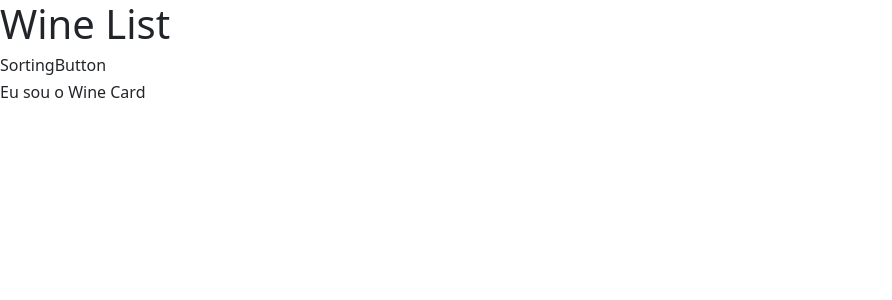
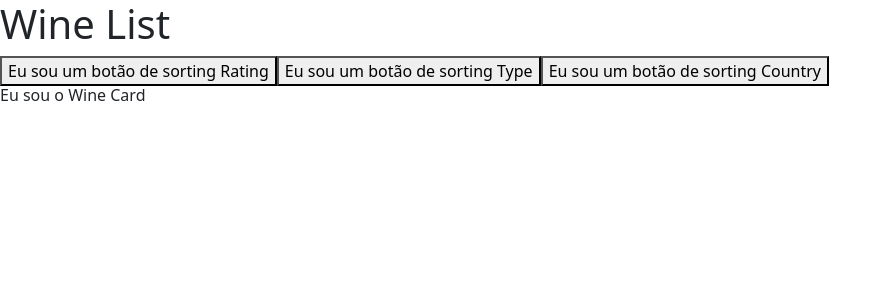
Before and after one commit to jucimeiresilva/wine-and-cheese-matcher, a React (Create React App) app: page / in a window 1280 px wide. Shown: the top 300 px of the page, without its empty margins (0-892 px from the left). Built offline with nearby package versions, Linux system fonts and the light colour scheme.

Commit message:
Tinha esquecido de trocar de branch vou fazer um push e continuar no outro branch

```diff
--- a/src/components/SortingButton.js
+++ b/src/components/SortingButton.js
@@ -1,9 +1,9 @@
 import React from 'react';
 
-const SortingButton = () => {
+const SortingButton = ({ children }) => {
   return (
     <>
-      <h6>SortingButton</h6>
+      <button>Eu sou um botão de sorting { children }</button>
     </>
   );
 };
--- a/src/components/WineList.js
+++ b/src/components/WineList.js
@@ -6,7 +6,9 @@ const WineList = () => {
   return (
     <>
       <h1>Wine List</h1>
-      <SortingButton />
+      <SortingButton>Rating</SortingButton>
+      <SortingButton>Type</SortingButton>
+      <SortingButton>Country</SortingButton>
       <WineCard />
     </>
   );
```
